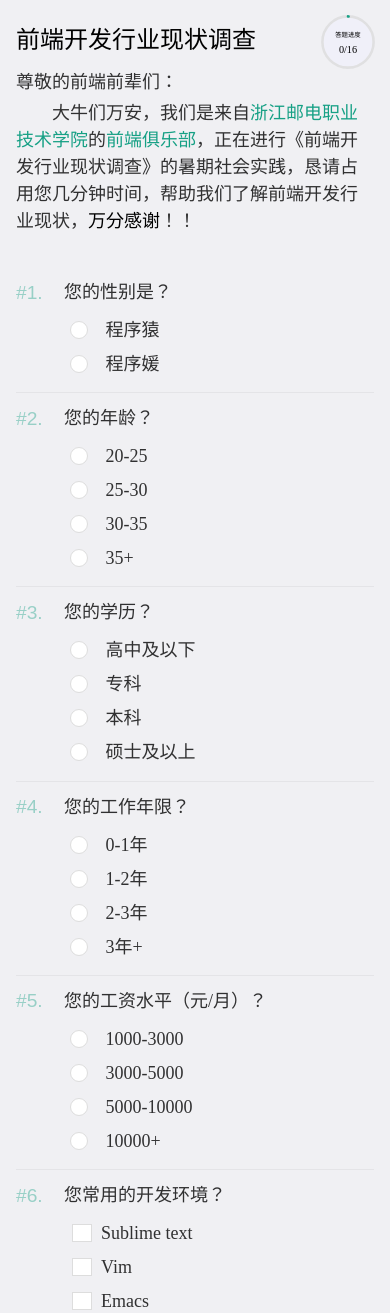
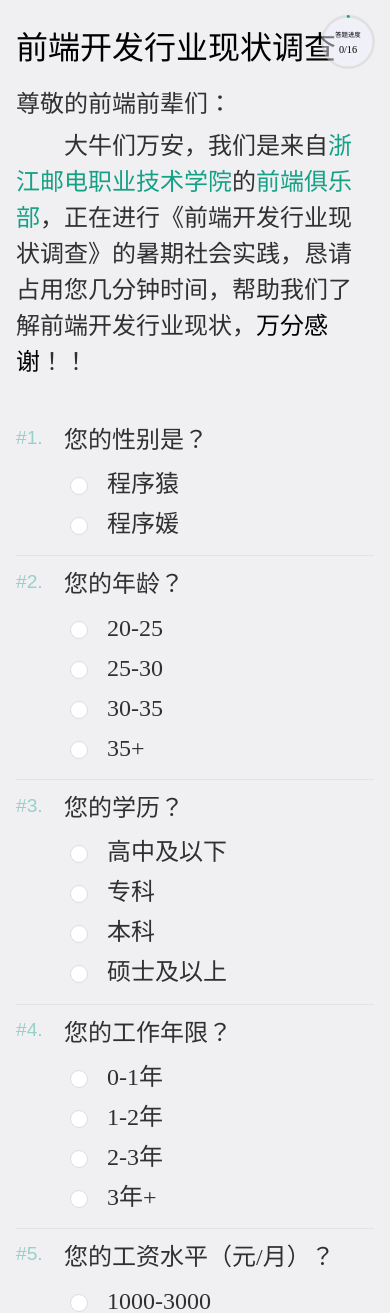
Before and after one commit to HappyFedClub/FedSurvey, a PHP site: page / in a window 390 px wide. Shown: the top 1313 px of the page. Run offline with PHP 8.4, Linux system fonts and the light colour scheme; some libraries are stand-ins or nearby versions; some web fonts are replaced.

Commit message:
modify q

```diff
--- a/q/css/css.css
+++ b/q/css/css.css
@@ -29,7 +29,7 @@
 }
 
 body {
-    font-size: 16px;
+    font-size: 18px;
     background: #f0f0f3;
     color: rgba(0, 0, 0, .8);
 }
@@ -62,7 +62,7 @@ a:hover {
 }
 
 .header h1 {
-    font: 24px/2 'Microsoft YaHei';
+    font: 2rem/2 'Microsoft YaHei';
     color: black;
     position: relative;
     display: inline-block;
@@ -345,7 +345,7 @@ a:hover {
 
 @media (max-width: 768px) {
     body {
-        font-size: 18px;
+        font-size: 24px;
         overflow-x: hidden;
     }
     .header,
```
